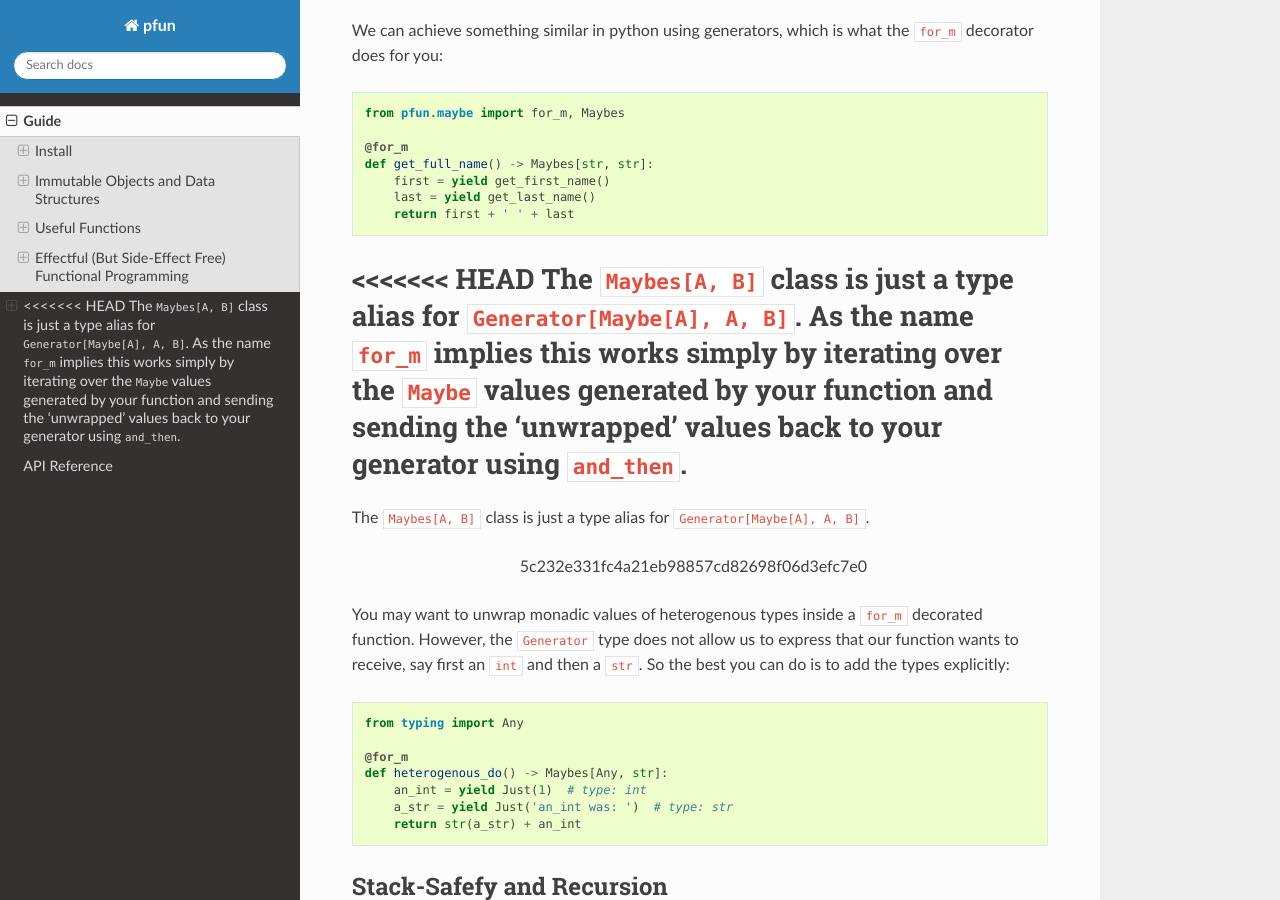
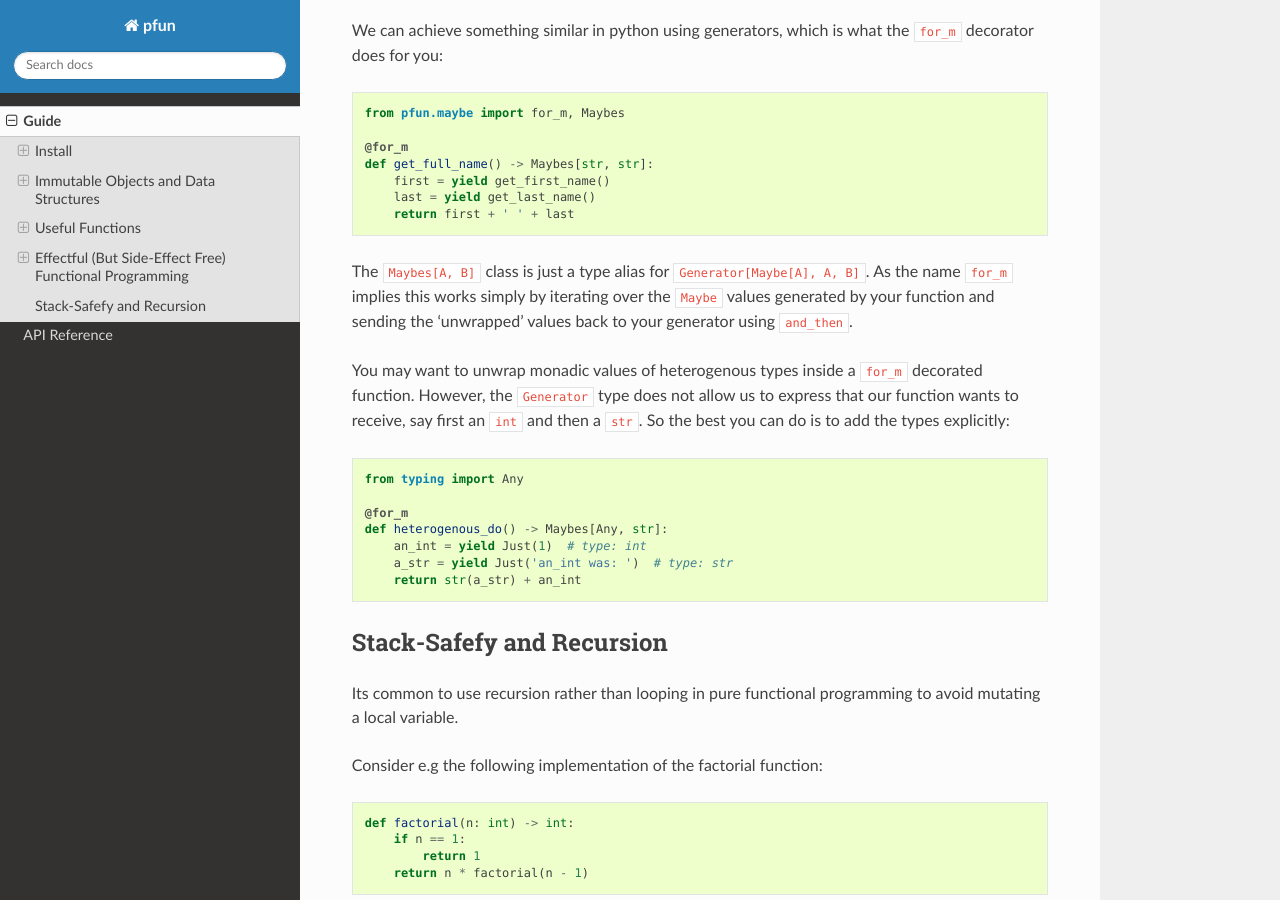
Before and after one commit to suned/pfun, a Sphinx documentation site: the page built from docs/source/programming_guide.md, in a window 1280 px wide and 900 px high, scrolled down 8217 px. Built offline with Sphinx 7.4.7 and the Read the Docs theme 2.0.0, drawn with Linux system fonts in a browser that asks for light colours.

Commit message:
fix fucked up amend commit

````diff
--- a/docs/source/programming_guide.md
+++ b/docs/source/programming_guide.md
@@ -390,13 +390,9 @@ def get_full_name() -> Maybes[str, str]:
     last = yield get_last_name()
     return first + ' ' + last
 ```
-<<<<<<< HEAD
 The `Maybes[A, B]` class is just a type alias for `Generator[Maybe[A], A, B]`. As the name `for_m` implies this works
 simply by iterating over the `Maybe` values generated by your function and sending the 'unwrapped' values back to your
 generator using `and_then`.
-=======
-The `Maybes[A, B]` class is just a type alias for `Generator[Maybe[A], A, B]`.
->>>>>>> 5c232e331fc4a21eb98857cd82698f06d3efc7e0
 
 You may want to unwrap monadic values of heterogenous types inside a `for_m` decorated function. However,
 the `Generator` type does not allow us to express that our function wants to receive, say first
````
